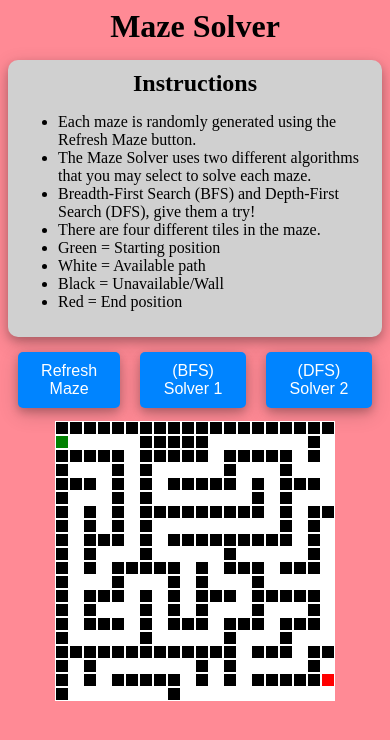
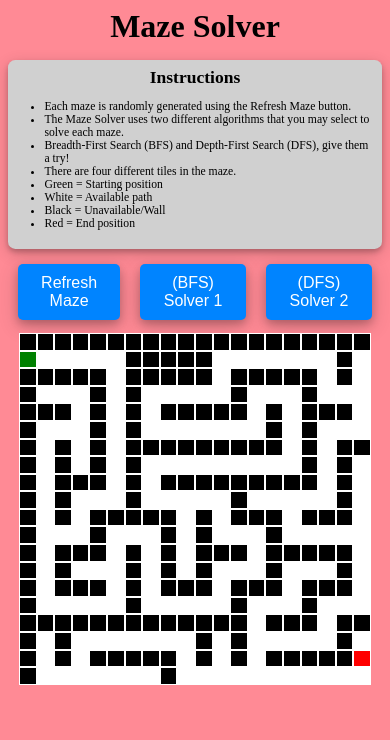
Before and after one commit to Jarmanis/PathfindingAlgo, a React (Vite) app: page / in a window 390 px wide. Shown: the top 740 px of the page. Built offline with nearby package versions, Linux system fonts and the light colour scheme; a web font is replaced by a local one.

Commit message:
changes to css media query

```diff
--- a/src/App.css
+++ b/src/App.css
@@ -108,6 +108,10 @@ html {
 
 @media (max-width: 450px) {
   .maze {
-    zoom: 0.3;
+    zoom: 0.39;
+  }
+
+  div.instructions {
+    zoom: 0.73;
   }
 }
```
